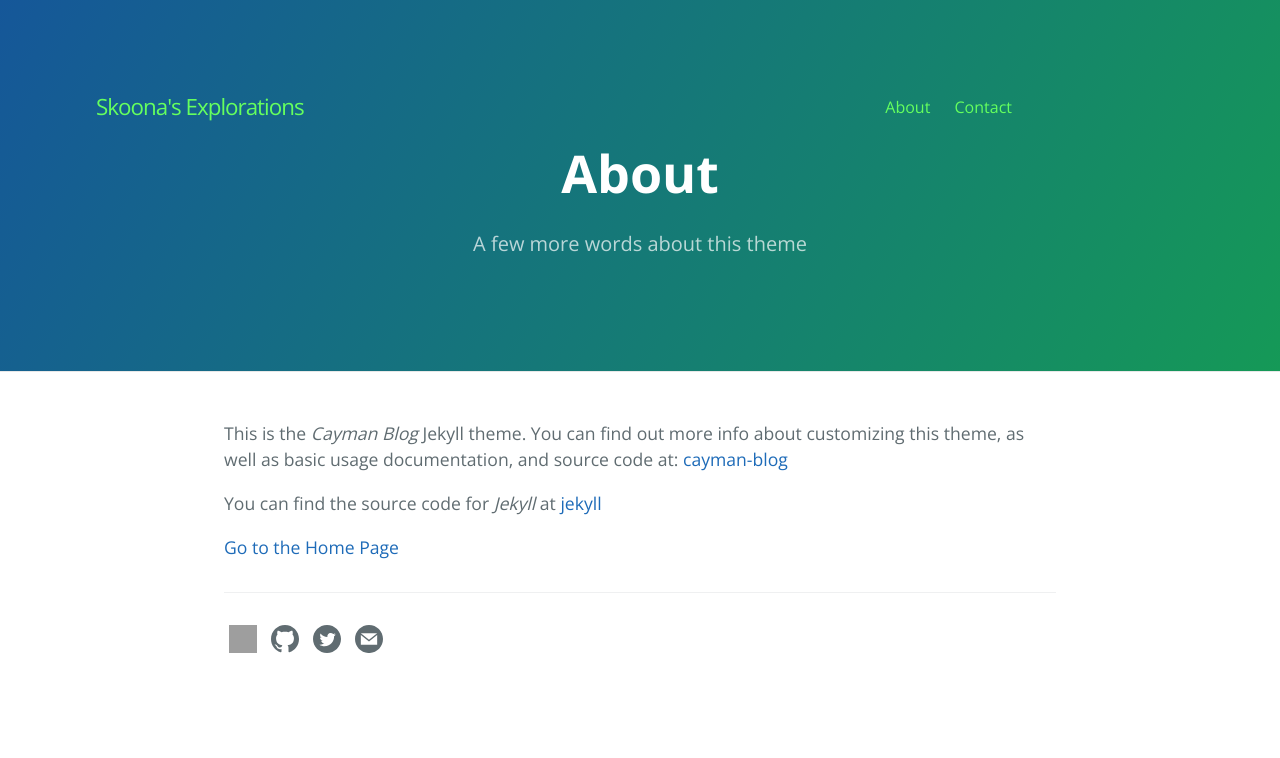
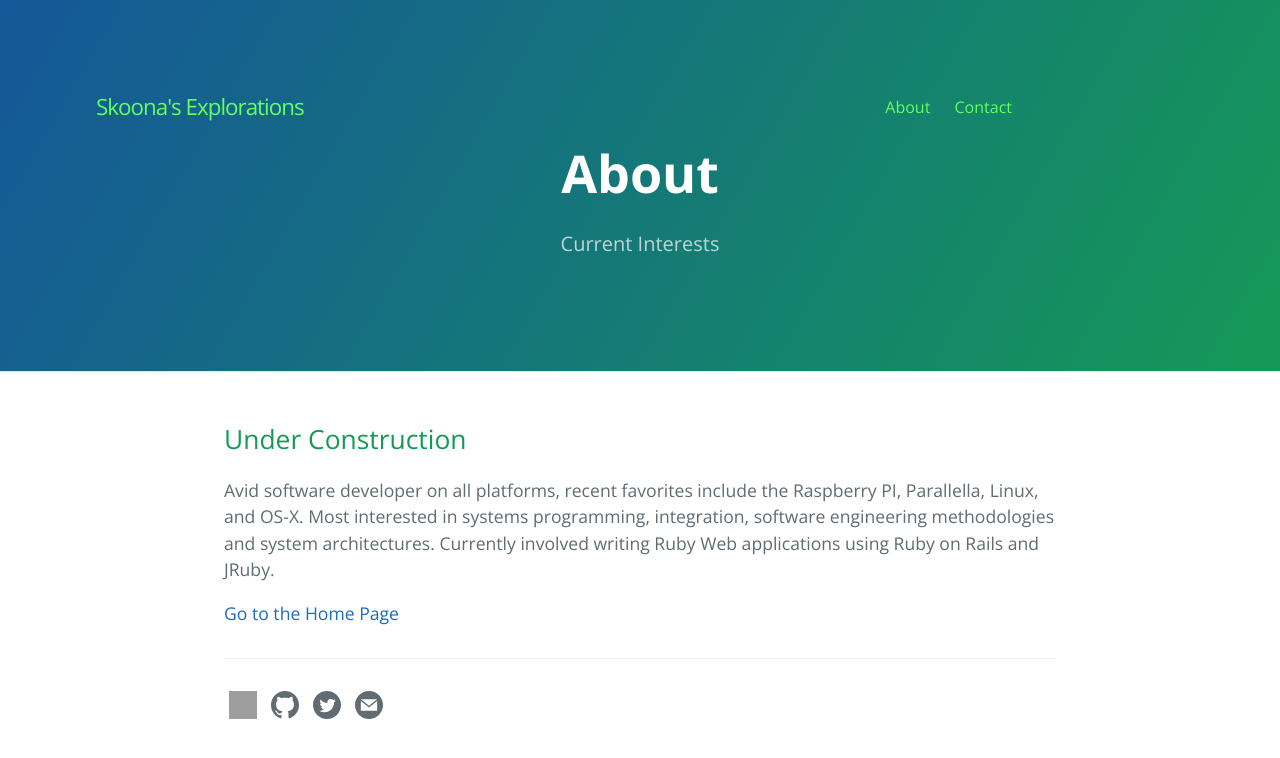
Before and after one commit to skoona/skoona.github.io, a Jekyll site: the page built from about.md, in a window 1280 px wide. Shown: the top 758 px of the page. Built offline with Jekyll 4.4.1, drawn with Linux system fonts in a browser that asks for light colours; grey boxes are pictures that could not be loaded.

Commit message:
Working for structure

```diff
--- a/_config.yml
+++ b/_config.yml
@@ -1,9 +1,10 @@
 title: [Skoona's Explorations]
 email: [skoona@gmail.com]
 description: > # this means to ignore newlines until "baseurl:"
-  Authentication, Authorization, Domain Driven Design, JRuby, Java, Integration,
-  Raspberry Pi and Internet of Things, Artificial Intelligence, Apache Camel, Middleware,
-  Queueing, and Open Source are some of the topics I am personally invested in learning more about.
+  Avid software developer on all platforms, recent favorites include the
+  Raspberry PI, Parallella, Linux, and OS-X.   Most interested in systems programming,
+  integration, software engineering methodologies and system architectures.  Currently involved writing
+  Ruby Web applications using Ruby on Rails and JRuby.
 baseurl: ""
 url: https://skoona.github.io
 
--- a/about.md
+++ b/about.md
@@ -1,13 +1,15 @@
 ---
 layout: page
 title: About
-tagline: A few more words about this theme
+tagline: Current Interests
 permalink: /about.html
 ---
 
-This is the _Cayman Blog_ Jekyll theme. You can find out more info about customizing this theme, as well as basic usage documentation, and source code at: [cayman-blog](https://github.com/lorepirri/cayman-blog)
+## Under Construction
 
-You can find the source code for _Jekyll_ at [jekyll](https://github.com/jekyll/jekyll)
-
+Avid software developer on all platforms, recent favorites include the
+Raspberry PI, Parallella, Linux, and OS-X.   Most interested in systems programming,
+integration, software engineering methodologies and system architectures.  Currently involved writing
+Ruby Web applications using Ruby on Rails and JRuby.
 
 [Go to the Home Page]({{ site.url }}{{ site.baseurl }})
```
Also changed, not shown: _posts/2016-08-01-Archives.md (+3 -8 lines), _posts/2017-09-14-Application-Options-With-Rails.md (+3 -8 lines), contact.md (+2 -7 lines), index.html (+14 -2 lines).
